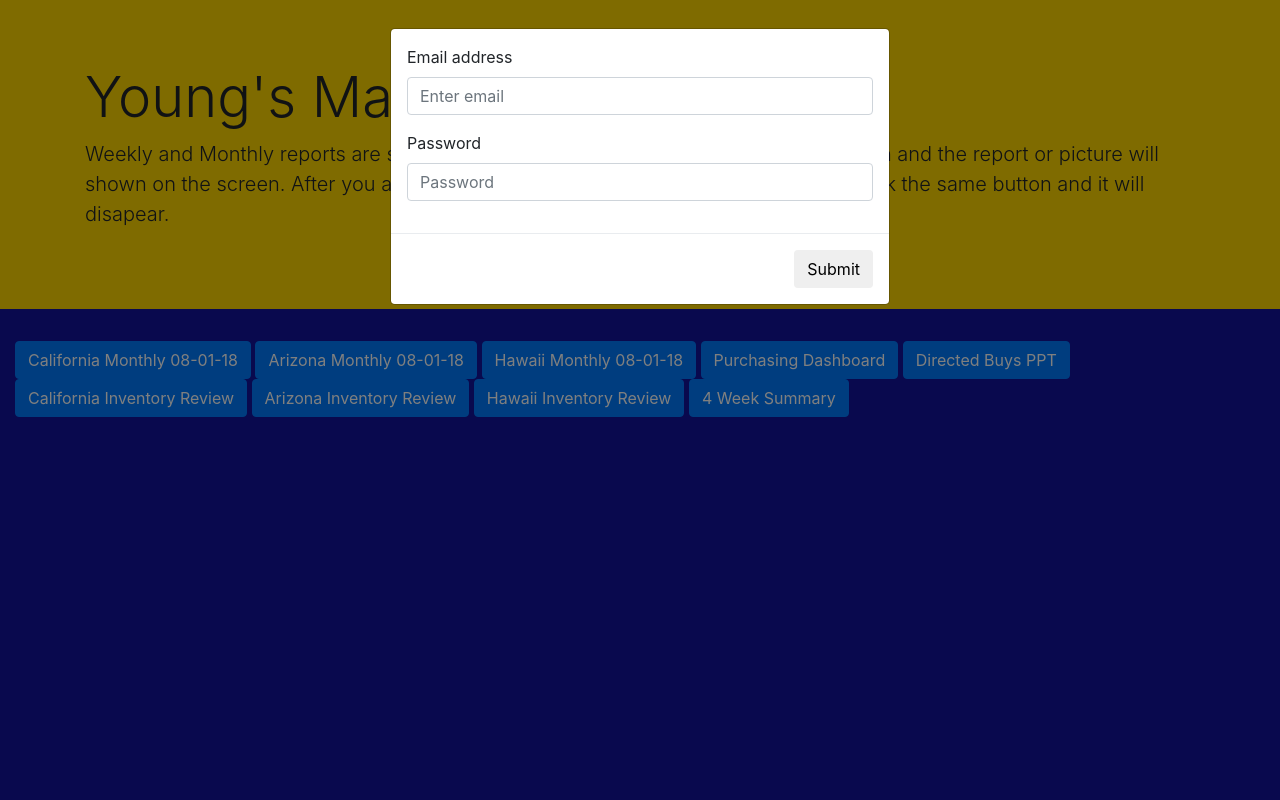
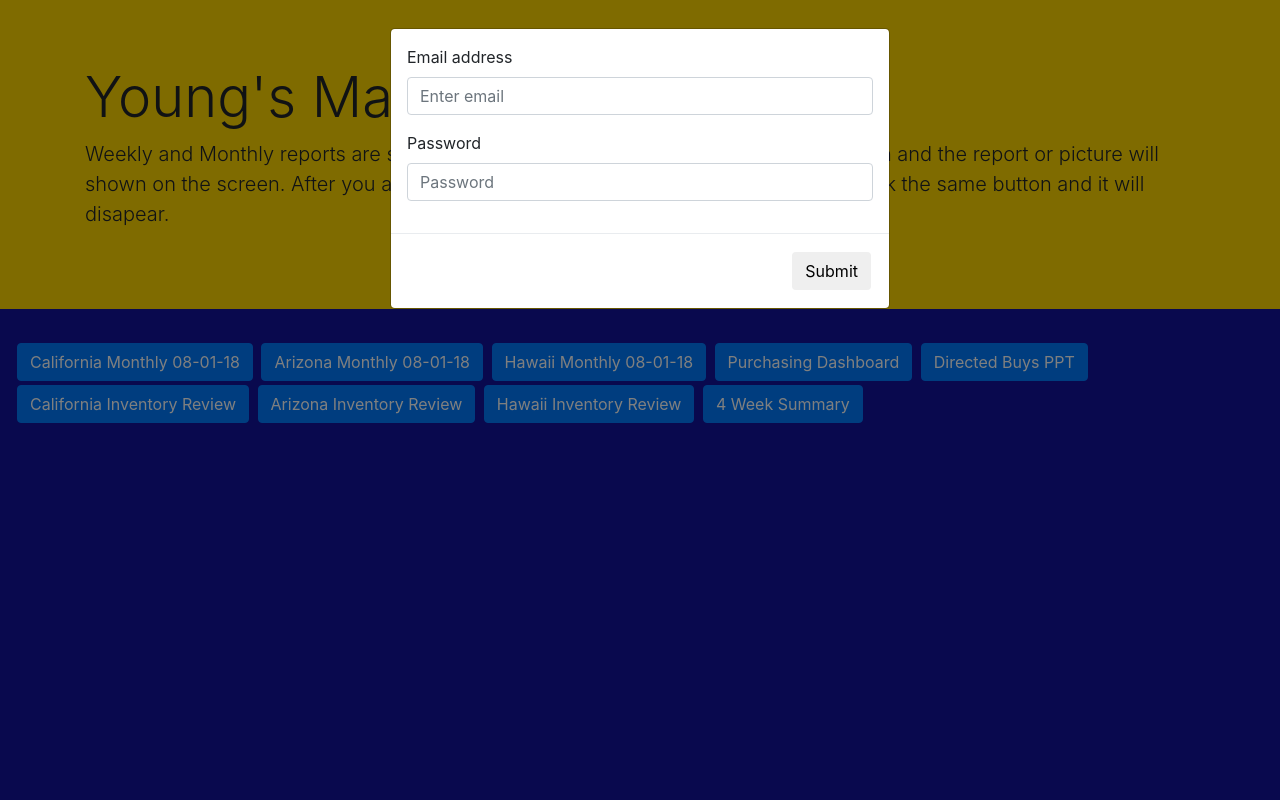
Before and after one commit to palmersk/YoungsMarket, a PHP site: page / in a window 1280 px wide. Run offline with PHP 8.4, Linux system fonts and the light colour scheme; some libraries are stand-ins or nearby versions.

Commit message:
new stuff

```diff
--- a/assets/style.css
+++ b/assets/style.css
@@ -7,3 +7,6 @@ background-color: rgb(18, 18, 156);
 .jumbotron {
     background-color: #FFD700
 }
+.btn {
+    margin: 2px;
+}
```
Also changed, not shown: home.html (+6 -6 lines).
